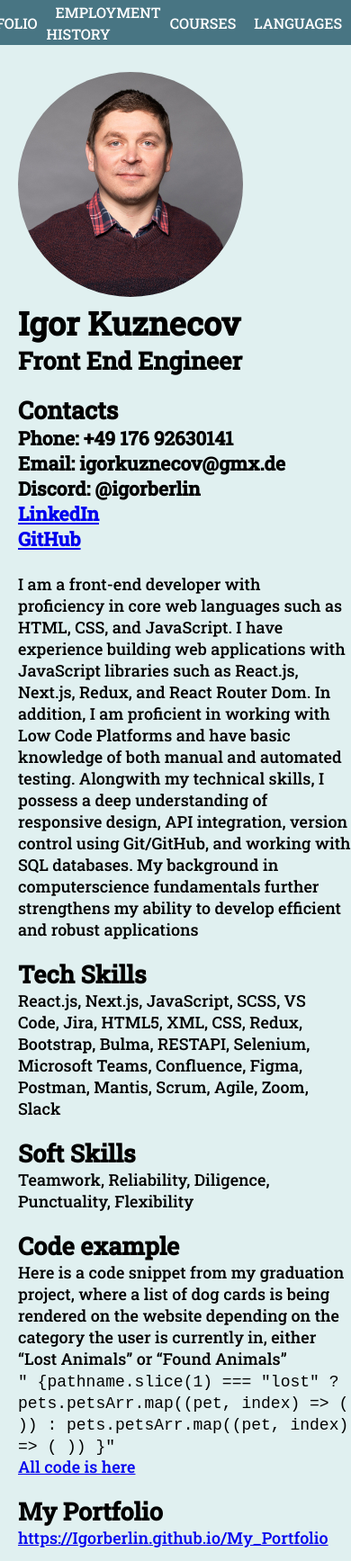
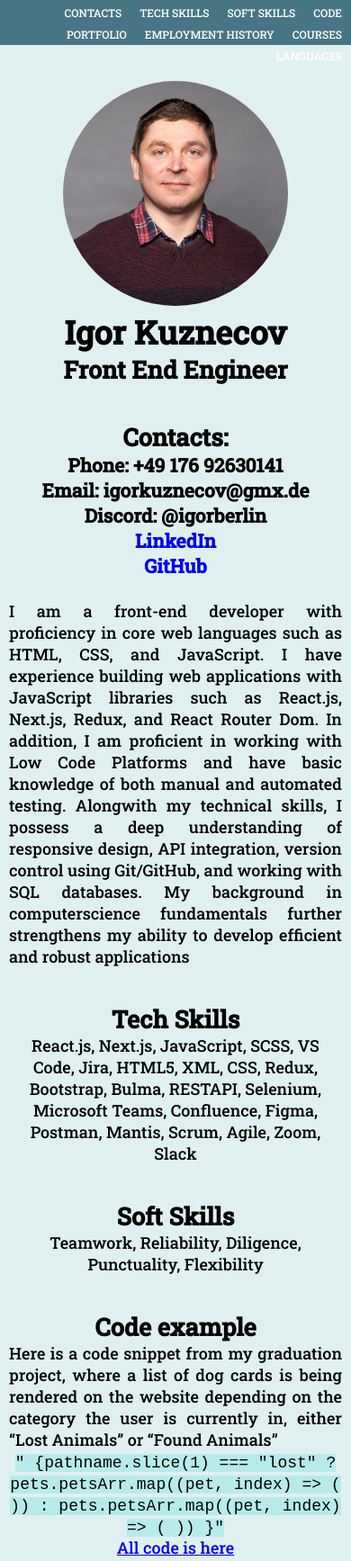
Before and after one commit to Igorberlin/rsschool-cv, a plain HTML site: page index.html in a window 390 px wide. Shown: the top 1735 px of the page at 90% size. Drawn offline with Linux system fonts and the light colour scheme.

Commit message:
feat: add links to footer and adapted the site

```diff
--- a/index.html
+++ b/index.html
@@ -36,16 +36,16 @@
                 <h2>Front End Engineer</h2>
             </div>
             <div class="section" id="contacts">
-                <h2>Contacts</h2>
+                <h2>Contacts:</h2>
                 <h3>
                     Phone: +49 176 92630141 <br>
                     Email: igorkuznecov@gmx.de <br>
                     Discord: @igorberlin<br>
-                    <a href="https://www.linkedin.com/in/igor-kuznecov-6b784316b/" target="_blank">LinkedIn</a><br>
-                    <a href="https://github.com/Igorberlin" target="_blank">GitHub</a>
+                    <a class="no-dekoration" href="https://www.linkedin.com/in/igor-kuznecov-6b784316b/" target="_blank">LinkedIn</a><br>
+                    <a class="no-dekoration " href="https://github.com/Igorberlin" target="_blank">GitHub</a>
                 </h3>
                 <br>
-                <p>I am a front-end developer with proficiency in core web languages such as HTML, CSS, and JavaScript. I have experience building web applications with JavaScript libraries such as React.js, Next.js, Redux, and React Router Dom. In addition, I am proficient in working with Low Code Platforms and have basic knowledge of both manual and automated testing. Alongwith my technical skills, I possess a deep understanding of responsive design, API integration, version control using Git/GitHub, and working with SQL databases. My background in computerscience fundamentals further strengthens my ability to develop efficient and robust applications</p>
+                <p class="text-justify">I am a front-end developer with proficiency in core web languages such as HTML, CSS, and JavaScript. I have experience building web applications with JavaScript libraries such as React.js, Next.js, Redux, and React Router Dom. In addition, I am proficient in working with Low Code Platforms and have basic knowledge of both manual and automated testing. Alongwith my technical skills, I possess a deep understanding of responsive design, API integration, version control using Git/GitHub, and working with SQL databases. My background in computerscience fundamentals further strengthens my ability to develop efficient and robust applications</p>
             </div>
             <div class="section" id="tech-skills">
                 <h2>Tech Skills</h2>
@@ -57,8 +57,8 @@
             </div>
             <div class="section" id="code">
                 <h2>Code example</h2>
-                <p>Here is a code snippet from my graduation project, where a list of dog cards is being rendered on the website depending on the category the user is currently in, either “Lost Animals” or “Found Animals”</p>
-                <code>"
+                <p class="text-justify">Here is a code snippet from my graduation project, where a list of dog cards is being rendered on the website depending on the category the user is currently in, either “Lost Animals” or “Found Animals”</p>
+                <code class="main-code">"
                     {pathname.slice(1) === "lost"
                     ? pets.petsArr.map((pet, index) => (
                     <PetItem key={index} pet={pet} index={pet.id} />
@@ -114,12 +114,15 @@
     </main>
     <footer class="footer">
         <div class="container">
-            <div><a href="https://github.com/Igorberlin" target="_blank">@Igorberlin</a><br>
+            <div><a class="white-color no-dekoration" href="https://github.com/Igorberlin" target="_blank">@Igorberlin</a><br>
             </div>
             <div>
-                <p>© 2023 Igor Kuznecov</p>
+                <p class="white-color">© 2023 Igor Kuznecov</p>
             </div>
-            <div class="footer-school-avatar"><a href="https://rs.school/js/" target="_blank"></a></div>
+            <a href="https://rs.school/js/" target="_blank">
+                <div class="footer-school-avatar"></div>
+            </a>
+        </div>
         </div>
     </footer>
 </body>
--- a/style.css
+++ b/style.css
@@ -10,6 +10,8 @@
 html{
     scroll-behavior: smooth;
 }
+
+
 body{
     font-family: "Roboto sans-serif";
     display: flex;
@@ -22,14 +24,11 @@ body{
 
 .container{
     max-width: 1440px;
-    /* margin: 0 auto; */
+    margin: 0 auto;
 }
 .header{
     height: 50px;
     background-color: rgb(72, 117, 131);
-    display: flex;
-    align-items: center;
-    justify-content: end;
 }
 
 .nav-list{
@@ -37,6 +36,8 @@ body{
     justify-content: flex-end;
     align-items: center;
     list-style: none;
+    flex-wrap: wrap;
+
 }
 .nav-list .nav-item a{
     color: white;
@@ -59,18 +60,16 @@ body{
 }
 .section{
     width: 48%;
-    margin-left: 20px;
-    margin-bottom: 20px;
+    margin: 10px 10px 30px 10px;
 }
-@media (max-width: 768px) {
-    .section {
-        width: 100%;
-    }
-}
+
 .section .avatar img{
     width: 250px;
     height: 250px;
     border-radius: 50%;
+}
+.main-code{
+    background-color: rgb(183, 235, 235);
 }
 .footer{
     background-color: rgb(72, 117, 131);
@@ -90,3 +89,37 @@ body{
     background-repeat: no-repeat;
     background-size: contain;
 }
+/*************** Media **************/
+@media (max-width: 768px) {
+    .section {
+        width: 100%;
+        text-align: center;
+    }
+
+    .nav-list .nav-item a {
+        font-size: 8px;
+    }
+}
+
+@media (max-width: 999px) {
+    .section {
+        width: 100%;
+        text-align: center;
+    }
+
+    .nav-list .nav-item a {
+        font-size: 12px;
+    }
+}
+/*************** Manual settings **************/
+.text-justify {
+    text-align: justify;
+}
+
+.white-color {
+    color: white;
+}
+
+.no-dekoration {
+    text-decoration: none;
+}
```
